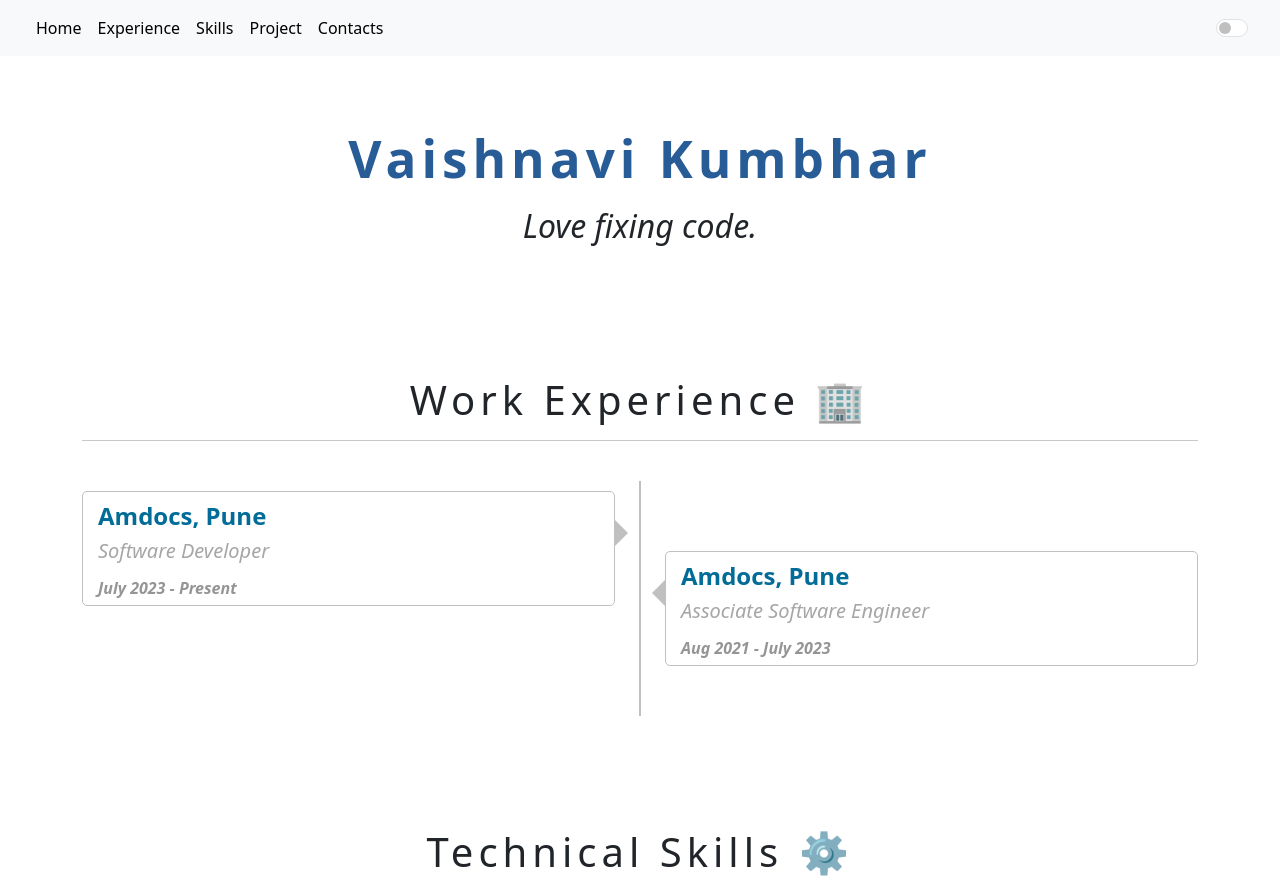
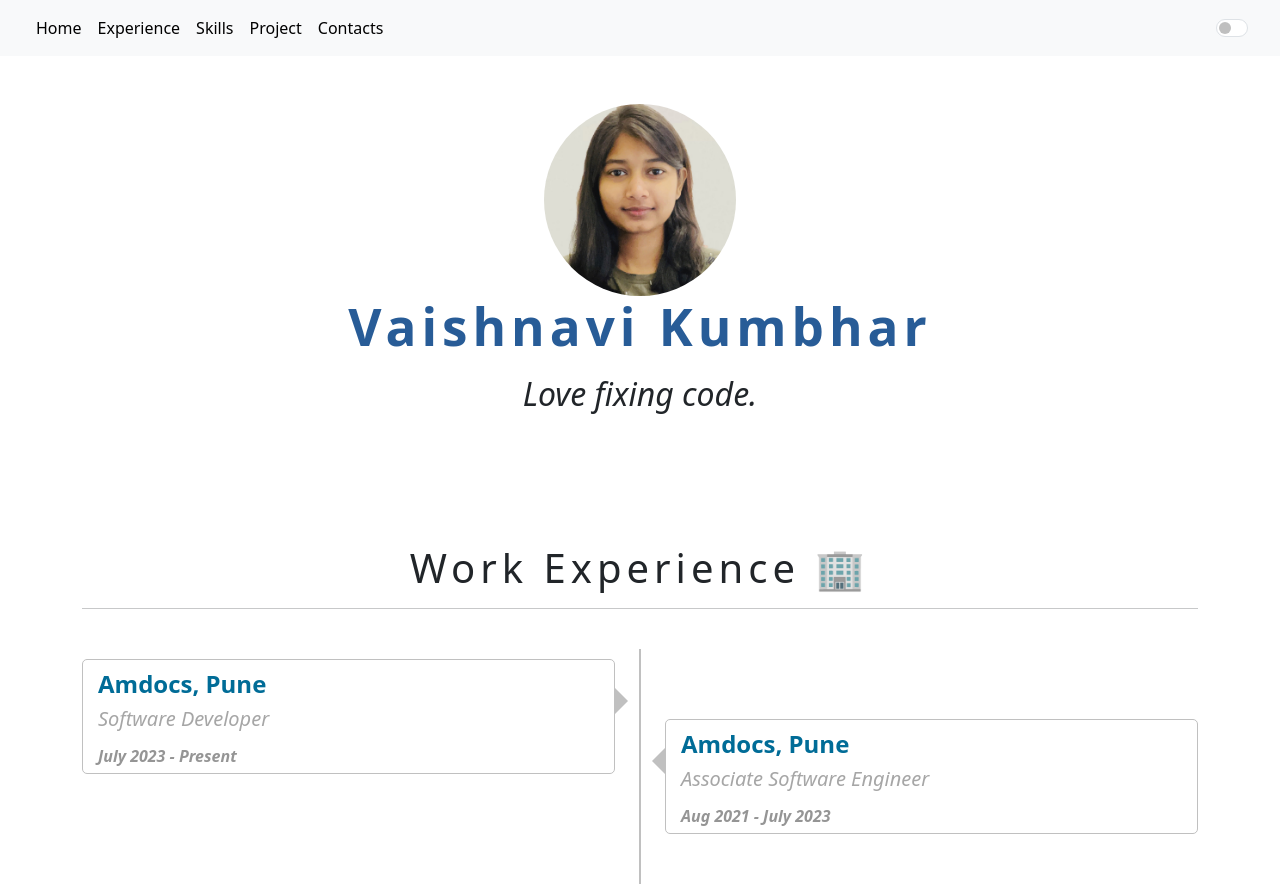
Before and after one commit to VaishKumbhar/portfolio, a plain HTML site: page index.htm in a window 1280 px wide. Shown: the top 884 px of the page. Drawn offline with nearby package versions, Linux system fonts and the light colour scheme.

Commit message:
Update index.htm

```diff
--- a/index.htm
+++ b/index.htm
@@ -50,7 +50,7 @@
   <!----------------------------home div  -->
   <br /><br />
   <div id="home_div">
-    <img style=" border-radius: 50%;" src="./Images/image.jpeg" alt="" />
+    <img style="border-radius: 50%" src="./Images/image.jpg" alt="" />
     <h1>Vaishnavi Kumbhar</h1>
     <h2 id="home_h2">
       Love fixing code.
```
